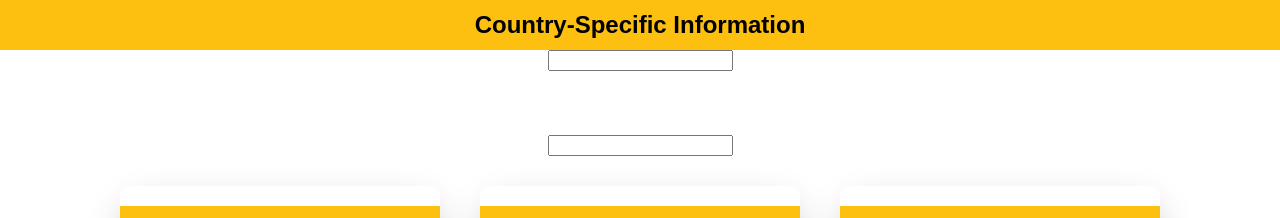
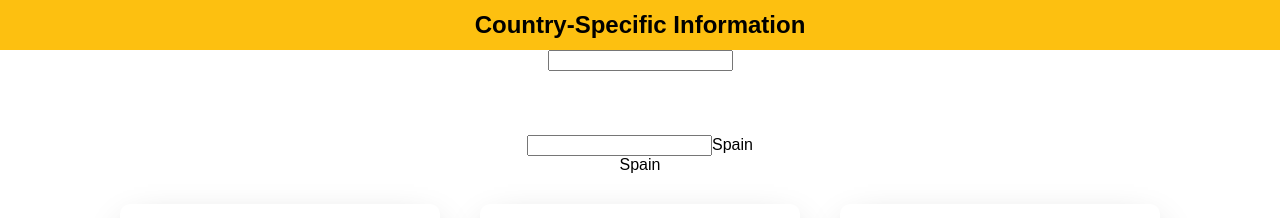
Before and after one commit to KalinSav/React-Redux, a React (Create React App) app: page /#/ in a window 1280 px wide. Shown: the part 1820-2038 px from the top of the page. Built offline with nearby package versions, Linux system fonts and the light colour scheme; what react-pure-lifecycle would draw is missing.

Commit message:
Further Search Bar testing
- NavLink doesn't seem to be opening the relevant CountryProfile

```diff
--- a/src/components/MainPage/Bot/BotSearchBar.js
+++ b/src/components/MainPage/Bot/BotSearchBar.js
@@ -24,11 +24,18 @@ class BotSearchBar extends React.Component {
 
   suggestionSelected(value) {
     this.props.onClick();
+    // const listOfCountryTiles = document.getElementById("listOfCountryTiles");
+    // listOfCountryTiles.style.display = "none";
+    const listOfCountryTiles = document.getElementById("listOfCountryTiles");
+    if (listOfCountryTiles.style.display !== "none") {
+      listOfCountryTiles.style.display = "none";
+    }
+
     this.setState(() => ({
       text: value,
       suggestions: []
     }));
-    console.log("ttt");
+    console.log("tt4tt");
   }
 
   renderSuggestions() {
@@ -41,7 +48,7 @@ class BotSearchBar extends React.Component {
         <ul>
           {suggestions.map(item => (
             <li>
-              <NavLink to={`${this.props.lala[1].navLink}/${item}/keyFacts`}>
+              <NavLink to={`${this.props.lala[1].navLink}/${item}`}>
                 <span onClick={() => this.suggestionSelected(item)}>
                   {item}
                 </span>
@@ -58,7 +65,13 @@ class BotSearchBar extends React.Component {
     return (
       <div>
         <input value={text} onChange={this.onTextChange} type="text" />
-        {this.renderSuggestions()}
+        {/* {this.renderSuggestions()} */}
+
+        <HashRouter>
+          <NavLink to="Europe/Spain">
+            <span onClick={() => this.suggestionSelected()}>Spain</span>
+          </NavLink>
+        </HashRouter>
       </div>
     );
   }
--- a/src/components/MainPage/Bot/BotTiles.js
+++ b/src/components/MainPage/Bot/BotTiles.js
@@ -1,6 +1,6 @@
 import React from "react";
 import BotTile from "./BotTile.js";
-import { Route, HashRouter } from "react-router-dom";
+import { Route, NavLink, HashRouter } from "react-router-dom";
 import BotSearchBar from "./BotSearchBar";
 import NorthAmerica from "./Continents/NorthAmerica/NorthAmerica.js";
 import Europe from "./Continents/Europe/Europe.js";
@@ -8,6 +8,7 @@ import AsiaMiddleEast from "./Continents/AsiaMiddleEast/AsiaMiddleEast.js";
 import SouthAmerica from "./Continents/SouthAmerica/SouthAmerica.js";
 import Africa from "./Continents/Africa/Africa.js";
 import AustraliaNewZealand from "./Continents/AustraliaNewZealand/AustraliaNewZealand.js";
+import Spain from "./Continents/Europe/Countries/Spain.js";
 
 class BotTiles extends React.Component {
   constructor(props) {
@@ -138,6 +139,9 @@ class BotTiles extends React.Component {
               lala={this.state.botTiles}
               onClick={() => this.handleClick()}
             />
+            <NavLink to="Europe/Spain" replace>
+              Spain
+            </NavLink>
             <BotTile state={this.state} onClick={() => this.handleClick()} />
           </div>
           <div
@@ -147,7 +151,10 @@ class BotTiles extends React.Component {
             <button className="button" onClick={this.handleClick}>
               Back
             </button>
-            <div className="countryTiles">{routers}</div>
+            <div className="countryTiles">
+              {routers}
+              <Route path="/Europe/Spain" component={Spain} />
+            </div>
           </div>
         </section>
       </HashRouter>
```
